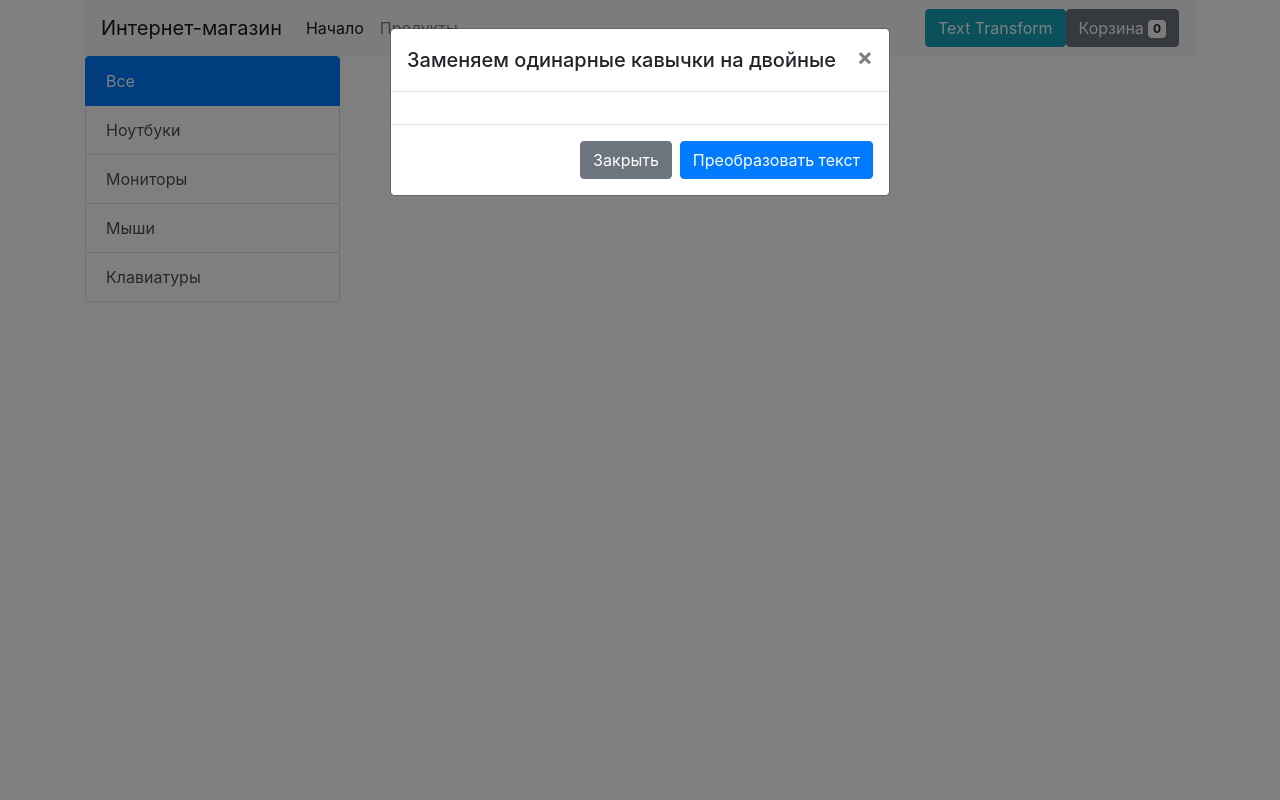
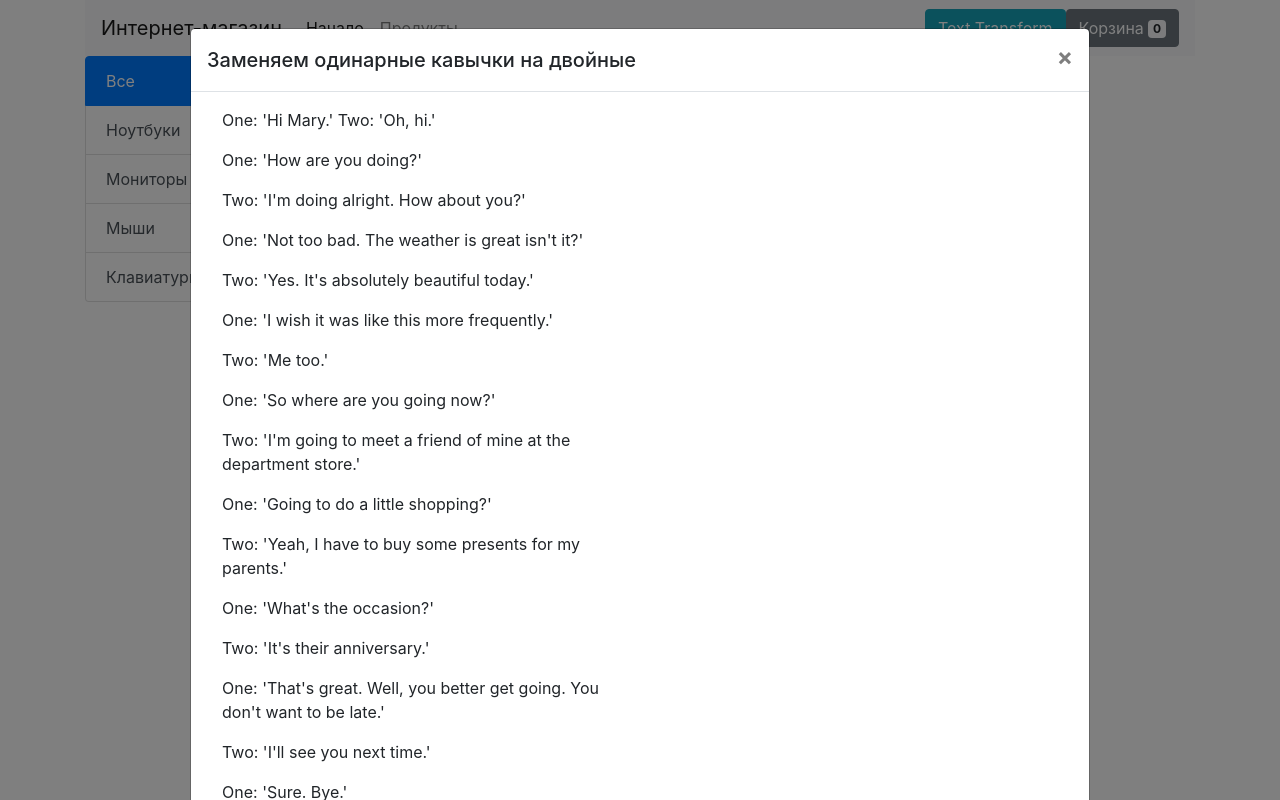
Before and after one commit to OlegZhdanoff/js_advanced, a plain HTML site: page index.html in a window 1280 px wide. Both pictures are taken after a click on the button "Text Transform". Drawn offline with nearby package versions, Linux system fonts and the light colour scheme; no server answers.

Commit message:
style for modal text

```diff
--- a/css/style.css
+++ b/css/style.css
@@ -6,3 +6,14 @@
     padding: 0 1;
     font-size: 24px;
 }
+
+.modal-text {
+    max-width: 900px;
+}
+
+@media (max-width: 950px) {
+    .modal-text {
+        max-width: 700px;
+}
+
+}
--- a/index.html
+++ b/index.html
@@ -29,13 +29,9 @@
                     <div class="modal-body">
                         <div class="container-fluid">
                             <div class="row" id="basketBody">
-
                             </div>
                             <div class="row" id="basketSum">
-
                             </div>
-
-
                         </div>
                     </div>
                     <div class="modal-footer">
@@ -46,7 +42,7 @@
             </div>
         </div>
         <div class="modal fade" id="textModal" tabindex="-1" aria-labelledby="textModalLabel" aria-hidden="true">
-            <div class="modal-dialog">
+            <div class="modal-dialog modal-text">
                 <div class="modal-content">
                     <div class="modal-header">
                         <h5 class="modal-title" id="textModalLabel">Заменяем одинарные кавычки на двойные</h5>
@@ -57,8 +53,57 @@
                     <div class="modal-body">
                         <div class="container-fluid">
                             <div class="row">
-                                <div class="col-sm-6" id="sourceText"></div>
-                                <div class="col-sm-6" id="resultText"></div>
+                                <div class="col-sm-6" id="sourceText">
+                                    <p>
+                                        One: 'Hi Mary.' Two: 'Oh, hi.'
+                                    </p>
+                                    <p>One: 'How are you doing?'</p>
+                                    <p>
+                                        Two: 'I'm doing alright. How about you?'
+                                    </p>
+                                    <p>
+                                        One: 'Not too bad. The weather is great isn't it?'
+                                    </p>
+                                    <p>
+                                        Two: 'Yes. It's absolutely beautiful today.'
+                                    </p>
+                                    <p>
+                                        One: 'I wish it was like this more frequently.'
+                                    </p>
+                                    <p>
+                                        Two: 'Me too.'
+                                    </p>
+                                    <p>
+                                        One: 'So where are you going now?'
+                                    </p>
+                                    <p>
+                                        Two: 'I'm going to meet a friend of mine at the department store.'
+                                    </p>
+                                    <p>
+                                        One: 'Going to do a little shopping?'
+                                    </p>
+                                    <p>
+                                        Two: 'Yeah, I have to buy some presents for my parents.'
+                                    </p>
+                                    <p>
+                                        One: 'What's the occasion?'
+                                    </p>
+                                    <p>
+                                        Two: 'It's their anniversary.'
+                                    </p>
+                                    <p>
+                                        One: 'That's great. Well, you better get going. You don't want to be late.'
+                                    </p>
+                                    <p>
+                                        Two: 'I'll see you next time.'
+                                    </p>
+                                    <p>
+                                        One: 'Sure. Bye.'
+                                    </p>
+                                </div>
+                                <div class="col-sm-6" id="resultText">
+
+                                </div>
                             </div>
                         </div>
                     </div>
```
Also changed, not shown: texttoreplace.json (added, +18 -0 lines).
